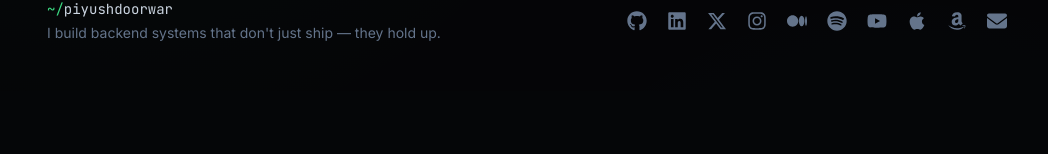
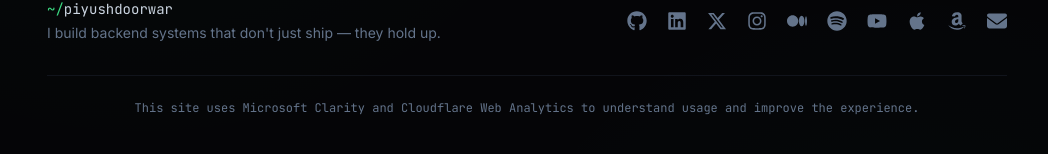
Before and after one commit to piyushdoorwar/piyushdoorwar.github.io, a React (Vite) app: page / in a window 1280 px wide. Shown: the part 6736-6890 px from the top of the page, without its empty margins (113-1161 px from the left). Before the commit the page ends 6827 px from the top, so only its background shows below. Built offline with nearby package versions, Linux system fonts and the light colour scheme.

Commit message:
feat: add Microsoft Clarity analytics integration
- Install @microsoft/clarity package
- Initialize Clarity in production environment
- Add disclosure notice in footer about analytics usage

```diff
--- a/package.json
+++ b/package.json
@@ -14,6 +14,7 @@
     "fetch-data": "node scripts/fetch-stats.mjs && node scripts/fetch-medium.mjs"
   },
   "dependencies": {
+    "@microsoft/clarity": "^1.0.2",
     "framer-motion": "^11.3.19",
     "react": "^18.3.1",
     "react-dom": "^18.3.1",
--- a/src/components/Footer.tsx
+++ b/src/components/Footer.tsx
@@ -30,6 +30,10 @@ export default function Footer() {
           </div>
         </div>
 
+        <p className="mt-8 border-t border-ink-600/50 pt-6 text-center font-mono text-xs text-slate-500">
+          This site uses Microsoft Clarity and Cloudflare Web Analytics to understand usage and
+          improve the experience.
+        </p>
       </div>
     </footer>
   )
--- a/src/main.tsx
+++ b/src/main.tsx
@@ -1,8 +1,13 @@
 import React from 'react'
 import ReactDOM from 'react-dom/client'
+import Clarity from '@microsoft/clarity'
 import { MotionConfig } from 'framer-motion'
 import App from './App.tsx'
 import './index.css'
+
+if (import.meta.env.PROD) {
+  Clarity.init('xny8uod774')
+}
 
 ReactDOM.createRoot(document.getElementById('root')!).render(
   <React.StrictMode>
```
Also changed, not shown: 1 other file (tests, documents, lock files or other folders).
